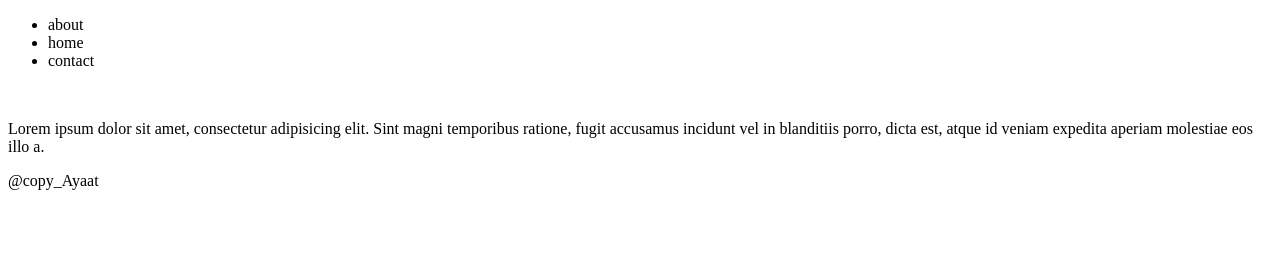
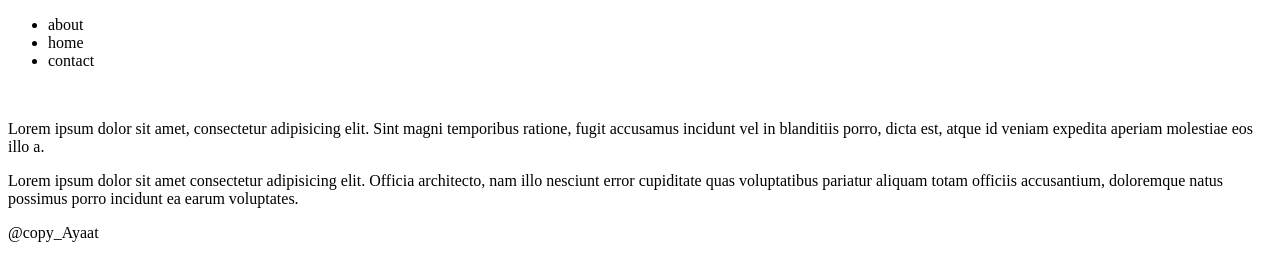
Before and after one commit to ayaatadel/telcom_git_day2, a plain HTML site: page index.html in a window 1280 px wide. Drawn offline with Linux system fonts and the light colour scheme.

Commit message:
add aside

```diff
--- a/index.html
+++ b/index.html
@@ -23,8 +23,14 @@
             Lorem ipsum dolor sit amet, consectetur adipisicing elit. Sint magni temporibus ratione, fugit accusamus incidunt vel in blanditiis porro, dicta est, atque id veniam expedita aperiam molestiae eos illo a.
         </p>
     </article>
+    <aside>
+        <p>
+            Lorem ipsum dolor sit amet consectetur adipisicing elit. Officia architecto, nam illo nesciunt error cupiditate quas voluptatibus pariatur aliquam totam officiis accusantium, doloremque natus possimus porro incidunt ea earum voluptates.
+        </p>
+    </aside>
     <footer>
     <span>@copy_Ayaat</span>
     </footer>
+
 </body>
 </html>
```
